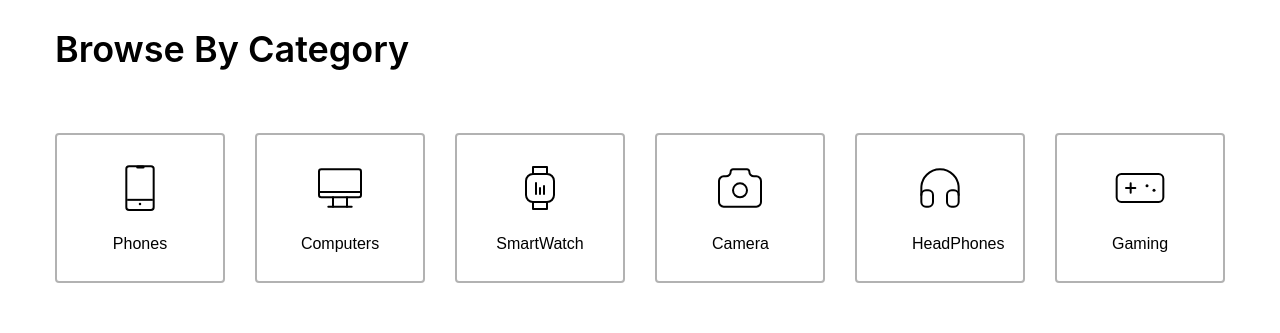
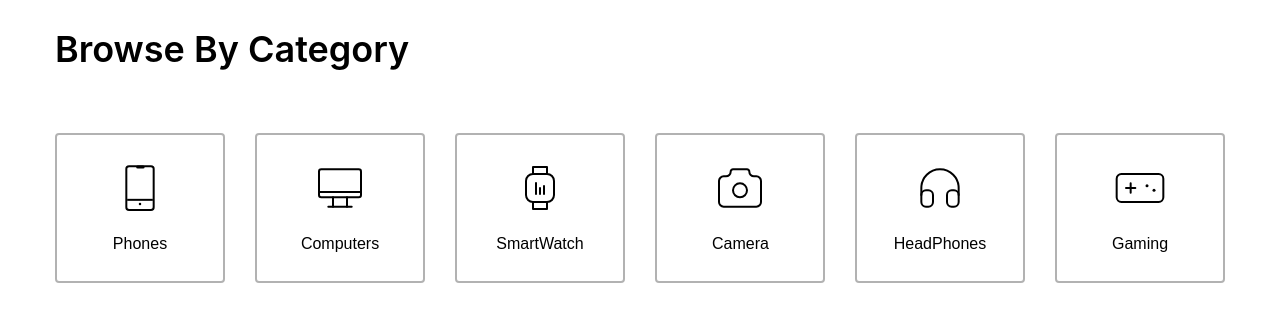
Before and after one commit to Roni006/exclusive, a React app: page / in a window 1280 px wide. Shown: the part 1340-1673 px from the top of the page. Built offline with nearby package versions, Linux system fonts and the light colour scheme; the HTML template or start-up script is replaced by a standard one.

Commit message:
simple padding adjustment

```diff
--- a/src/components/BrowseCategory/BrowseCategory.jsx
+++ b/src/components/BrowseCategory/BrowseCategory.jsx
@@ -43,7 +43,7 @@ const BrowseCategory = () => {
                         </div>
 
                         <div className="item">
-                            <div className="border-2 border-[rgba(0,0,0,0.3)] rounded-sm py-[25px] px-[55px] text-center cursor-pointer">
+                            <div className="border-2 border-[rgba(0,0,0,0.3)] rounded-sm py-[25px] px-[35px] text-center cursor-pointer">
                                 <img className="mx-auto" src={headphone} alt="" />
                                 <p className="text-[16px] leading-6 text-[#000000] font-poppins font-normal pt-4">HeadPhones</p>
                             </div>
```
